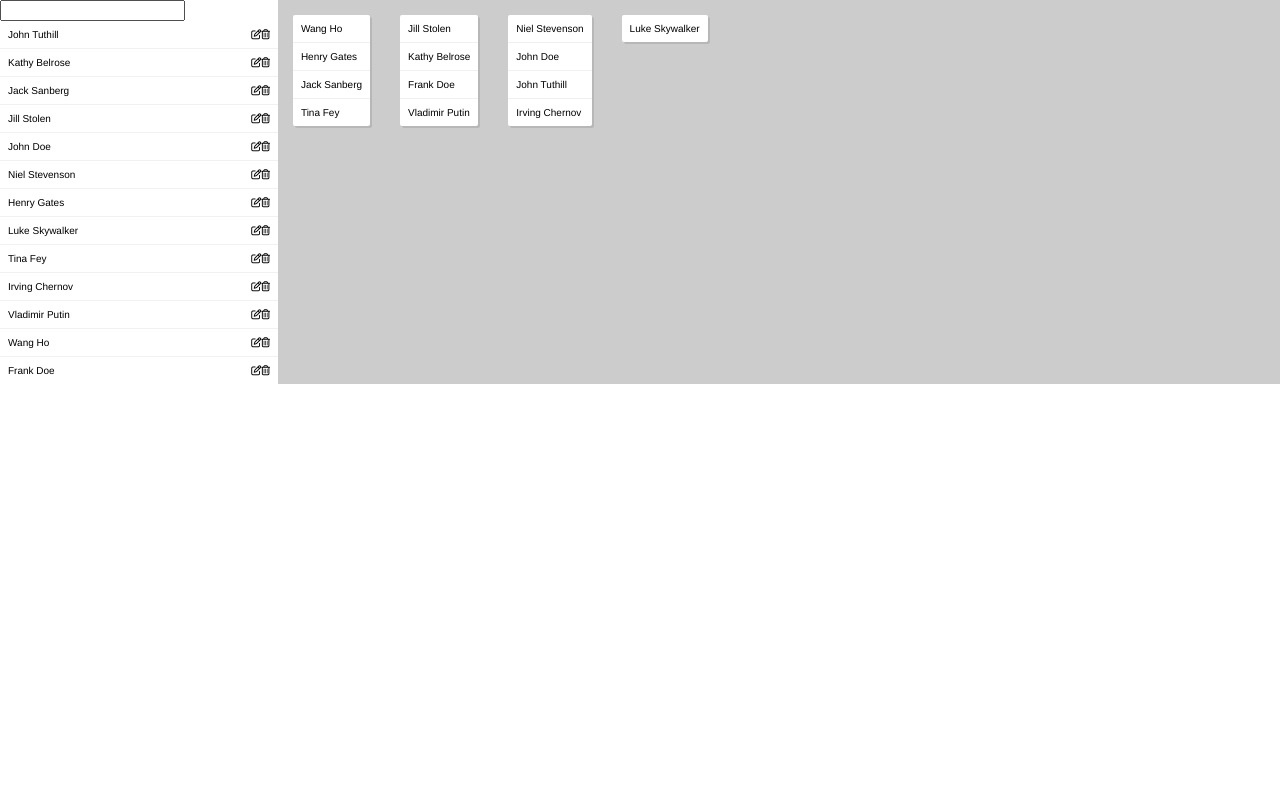
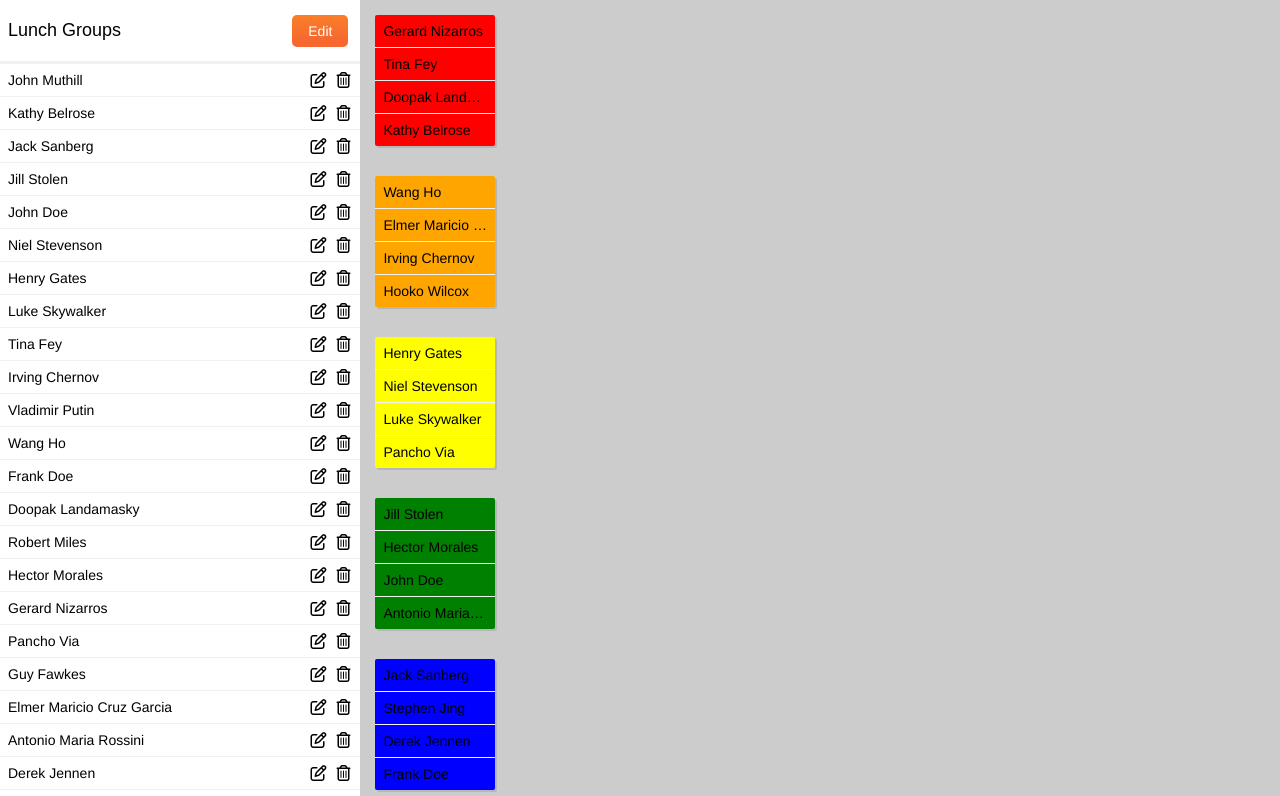
Before and after one commit to cstrangedk/lunch-date, a React (Create React App) app: page / in a window 1280 px wide. Shown: the top 796 px of the page. Built offline with nearby package versions, Linux system fonts and the light colour scheme.

Commit message:
Added flexbox styling

```diff
--- a/src/App.css
+++ b/src/App.css
@@ -35,29 +35,66 @@
   text-align: left;
 }
 
-.List div {
-  /* border-bottom: thin solid #555555; */
+.icons {
+  padding-right: 8px;
+}
+
+.Person {
+  display: flex;
+  flex-direction: row;
+  flex-wrap: none;
+  align-items: center;
+}
+
+.Person .name {
+  flex: 1;
 }
 
 .Cards {
+  background-color: #CCC;
   display: flex;
-  flex-direction: row;
+  flex-direction: column;
+  flex-wrap: wrap;
   flex-grow: 6;
   text-align: left;
   align-items: flex-start;
+  /* justify-content: space-around; */
+
 }
 
 .Card {
   background-color: #FFF;
-  max-width: 120px;
+  width: 120px;
   margin: 15px 15px;
   border-radius: 2px;
   box-shadow: 2px 2px 0 rgba(0,0,0,0.1);
 }
 
+.Card:nth-child(6n+1) {
+  background: red;
+}
+
+.Card:nth-child(6n+2) {
+  background: orange;
+}
+
+.Card:nth-child(6n+3) {
+  background: yellow;
+}
+
+.Card:nth-child(6n+4) {
+  background: green;
+}
+
+.Card:nth-child(6n+5) {
+  background: blue;
+}
+
+.Card:nth-child(6n+6) {
+  background: purple;
+}
+
 .Person {
-  /* display: flex; */
-  /* align-items: center; */
   border-bottom: 1px solid #f1f1f1;
 }
 
@@ -65,12 +102,71 @@
   border-bottom: 0;
 }
 
-p {
+.name {
   margin: 0;
   padding: 8px;
-  /* transition: background 0.2s; */
-  /* flex: 1; */
   font-family: 'helvetica neue';
-  font-size: 10px;
+  font-size: 14px;
   font-weight: 200;
+  overflow: hidden;
+  text-overflow: ellipsis;
+  /* width: 150px; */
+  white-space: nowrap;
 }
+
+header {
+  display: flex;
+  flex-direction: row;
+  flex-wrap: none;
+  align-items: center;
+  border-bottom: 3px solid #f1f1f1;
+}
+
+h1 {
+  font-weight: 500;
+  font-size: 18px;
+  padding: 8px;
+  flex: 1;
+  overflow: hidden;
+  text-overflow: none;
+  white-space: nowrap;
+}
+
+.List .Person {
+  text-overflow: ellipsis;
+
+}
+
+button {
+  font-family: 'helvetica neue';
+  font-size: 14px;
+  font-weight: 500;
+  border: 0px solid #f1f1f1;
+  box-shadow: none;
+  border-radius: 5px;
+  margin-right: 12px;
+  padding: 8px 16px;
+  color: white;
+  background: linear-gradient(180deg, #fa7e29 0%, #F6682F 80%, #F6682F 100%);
+}
+
+button:hover {
+  background-color: lightgreen;
+}
+
+
+.fa {
+  padding: 2px;
+}
+
+.fa-trash-o {
+  padding-left: 8px;
+}
+
+.fa-pencil-square-o:hover {
+  color: green;
+}
+
+.fa-trash-o:hover {
+  color: red;
+}
--- a/src/App.js
+++ b/src/App.js
@@ -20,7 +20,7 @@ class App extends Component {
     super(props);
     this.state = {
       names: [
-        'John Tuthill',
+        'John Muthill',
         'Kathy Belrose',
         'Jack Sanberg',
         'Jill Stolen',
@@ -32,7 +32,18 @@ class App extends Component {
         'Irving Chernov',
         'Vladimir Putin',
         'Wang Ho',
-        'Frank Doe'
+        'Frank Doe',
+        'Doopak Landamasky',
+        'Robert Miles',
+        'Hector Morales',
+        'Gerard Nizarros',
+        'Pancho Via',
+        'Guy Fawkes',
+        'Elmer Maricio Cruz Garcia',
+        'Antonio Maria Rossini',
+        'Derek Jennen',
+        'Stephen Jing',
+        'Hooko Wilcox'
       ]
     };
   }
--- a/src/components/PeopleList.js
+++ b/src/components/PeopleList.js
@@ -1,9 +1,5 @@
 import React from 'react';
 import Person from './Person';
-
-// <div className="NameList">
-// {this.state.names.map((name, i) => <p key={'main' + i}>{name}</p>)}
-// </div>
 
 class PeopleList extends React.Component {
     constructor(props) {
@@ -24,7 +20,6 @@ class PeopleList extends React.Component {
     }
 
     render() {
-        // console.log(this.props.people);
         let people = this.props.people.map((name, i) => (
             <Person
                 name={name}
@@ -35,11 +30,15 @@ class PeopleList extends React.Component {
 
         return(
             <div className="List">
-                <div className="PersonEntry">
-                    <form onSubmit={this.handleSubmit}>
-                        <input type="text" value={this.state.value} onChange={this.handleChange} />
-                    </form>
-                </div>
+                <header>
+                    <h1 className="ListHeader">
+                        Lunch Groups
+                    </h1>
+                    <button>
+                        Edit
+                    </button>
+                </header>
+
                 {people}
             </div>
         );
--- a/src/components/Person.js
+++ b/src/components/Person.js
@@ -7,15 +7,16 @@ class Person extends React.Component {
 
         return (
             <div className="Person">
-                <p>
+                <span className="name">
                     {name}
-                    {options ?
-                        <span style={{float: "right"}}>
-                            <i class="fa fa-pencil-square-o" aria-hidden="true"></i><i class="fa fa-trash-o" aria-hidden="true"></i>
-                        </span>
-                        : null
-                    }
-                </p>
+                </span>
+                {options ?
+                    <span className="icons">
+                        <i className="fa fa-pencil-square-o" aria-hidden="true"></i>
+                        <i className="fa fa-trash-o" aria-hidden="true"></i>
+                    </span>
+                    : null
+                }
             </div>
         )
     }
```
